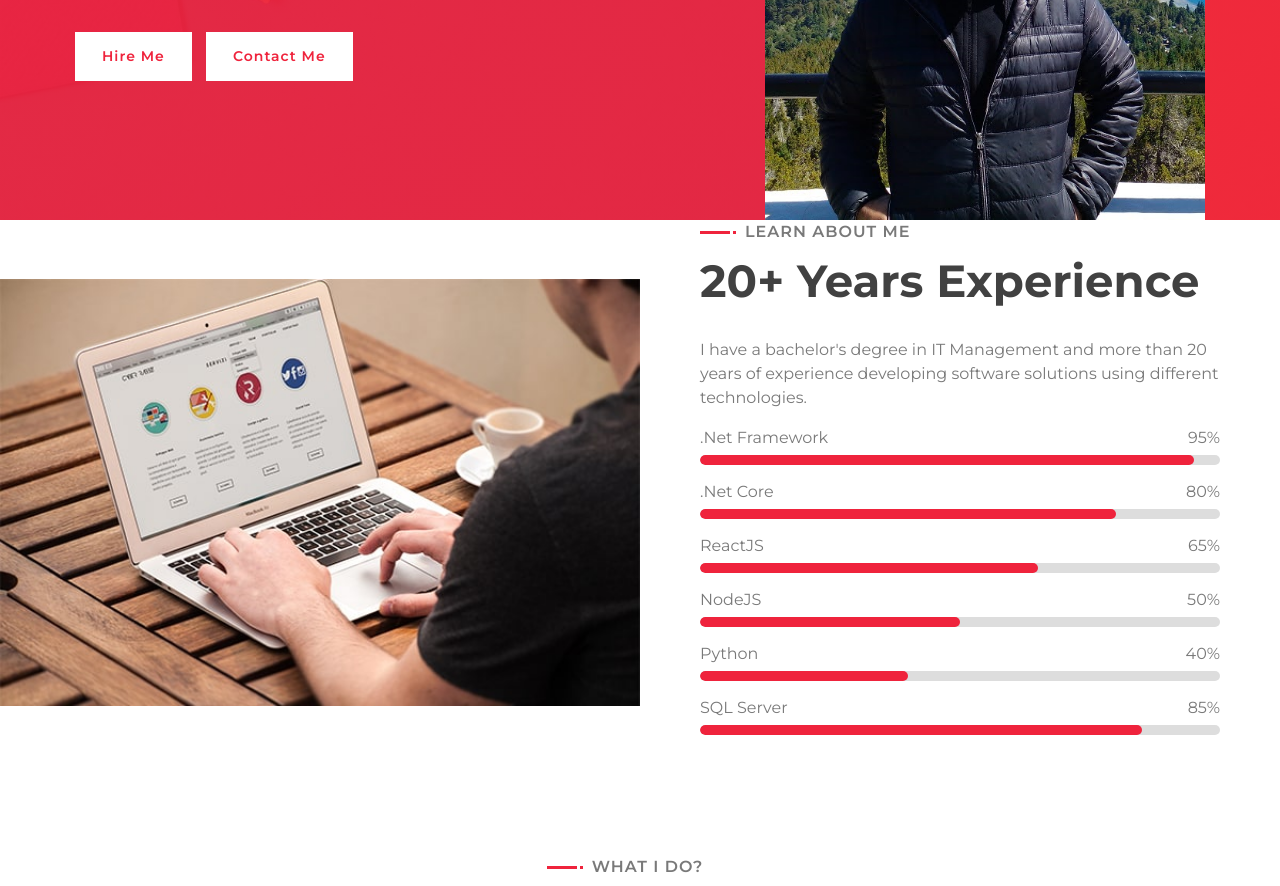
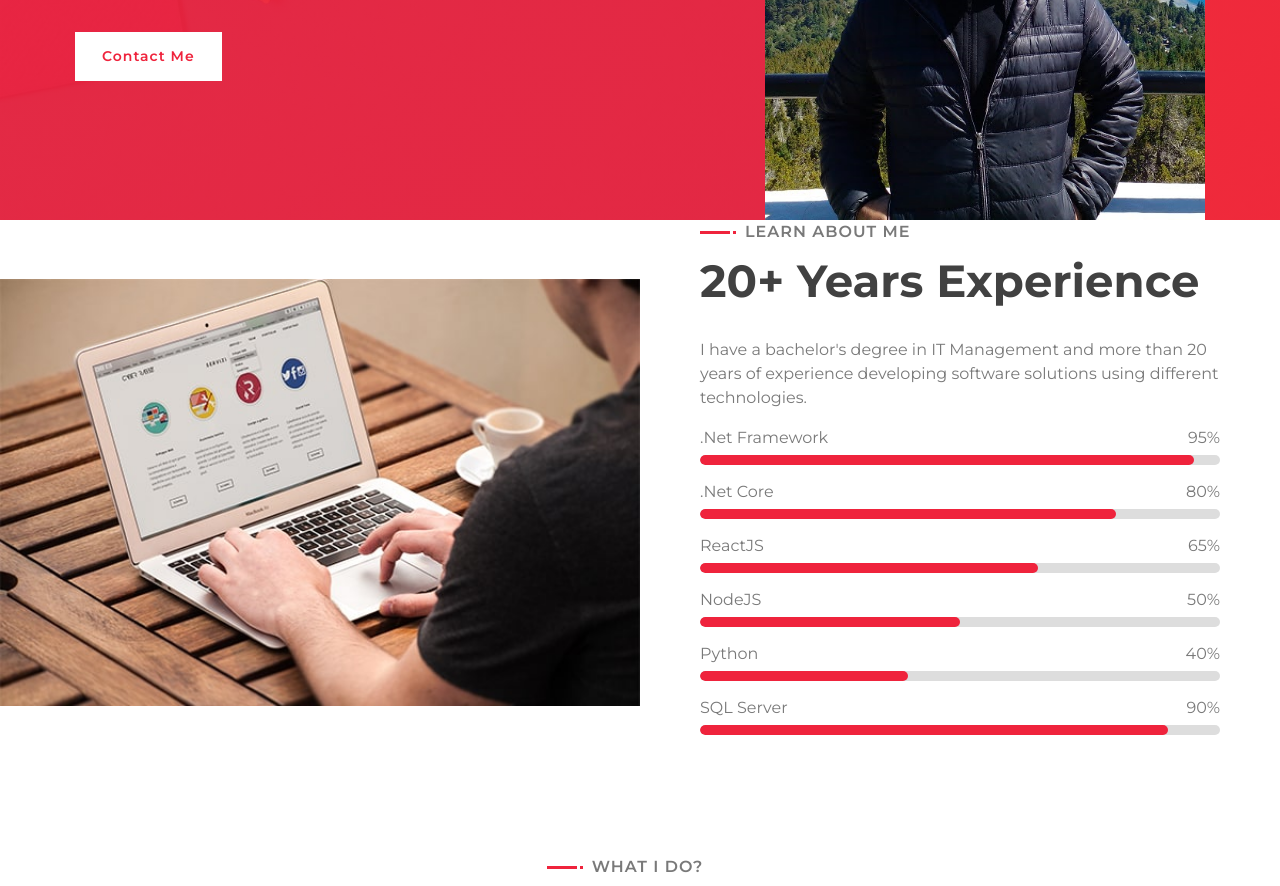
Before and after one commit to pmojeda/portfolio, a plain HTML site: page index.html in a window 1280 px wide. Shown: the part 454-1340 px from the top of the page. Drawn offline with nearby package versions, Linux system fonts and the light colour scheme.

Commit message:
Se quitó el botón Hire Me

```diff
--- a/index.html
+++ b/index.html
@@ -65,8 +65,8 @@
                                 <div class="typed-text">Web Developer, Full Stack Developer</div>
                             </div>
                             <div class="hero-btn">
-                                <a class="btn" href="">Hire Me</a>
-                                <a class="btn" href="">Contact Me</a>
+                                <!--<a class="btn" href="">Hire Me</a>-->
+                                <a class="btn" href="#contact">Contact Me</a>
                             </div>
                         </div>
                     </div>
@@ -140,10 +140,10 @@
                                 </div>
 
 								<div class="skill-name">
-									<p>SQL Server</p><p>85%</p>
+									<p>SQL Server</p><p>90%</p>
                                 </div>
                                 <div class="progress">
-                                    <div class="progress-bar" role="progressbar" aria-valuenow="85" aria-valuemin="0" aria-valuemax="100"></div>
+                                    <div class="progress-bar" role="progressbar" aria-valuenow="90" aria-valuemin="0" aria-valuemax="100"></div>
                                 </div>
                             </div>
                             <!--<a class="btn" href="">Learn More</a>-->
```
